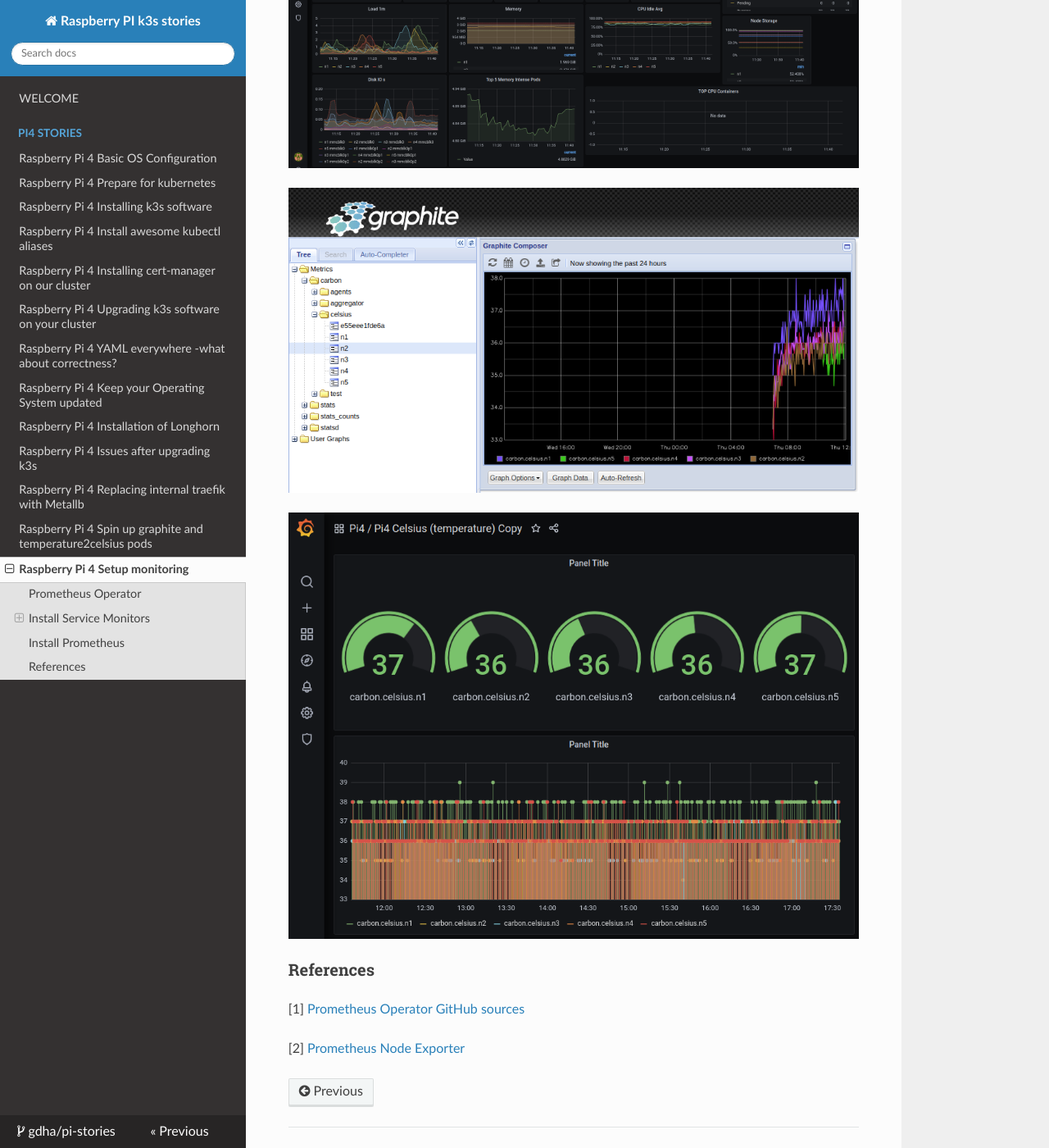
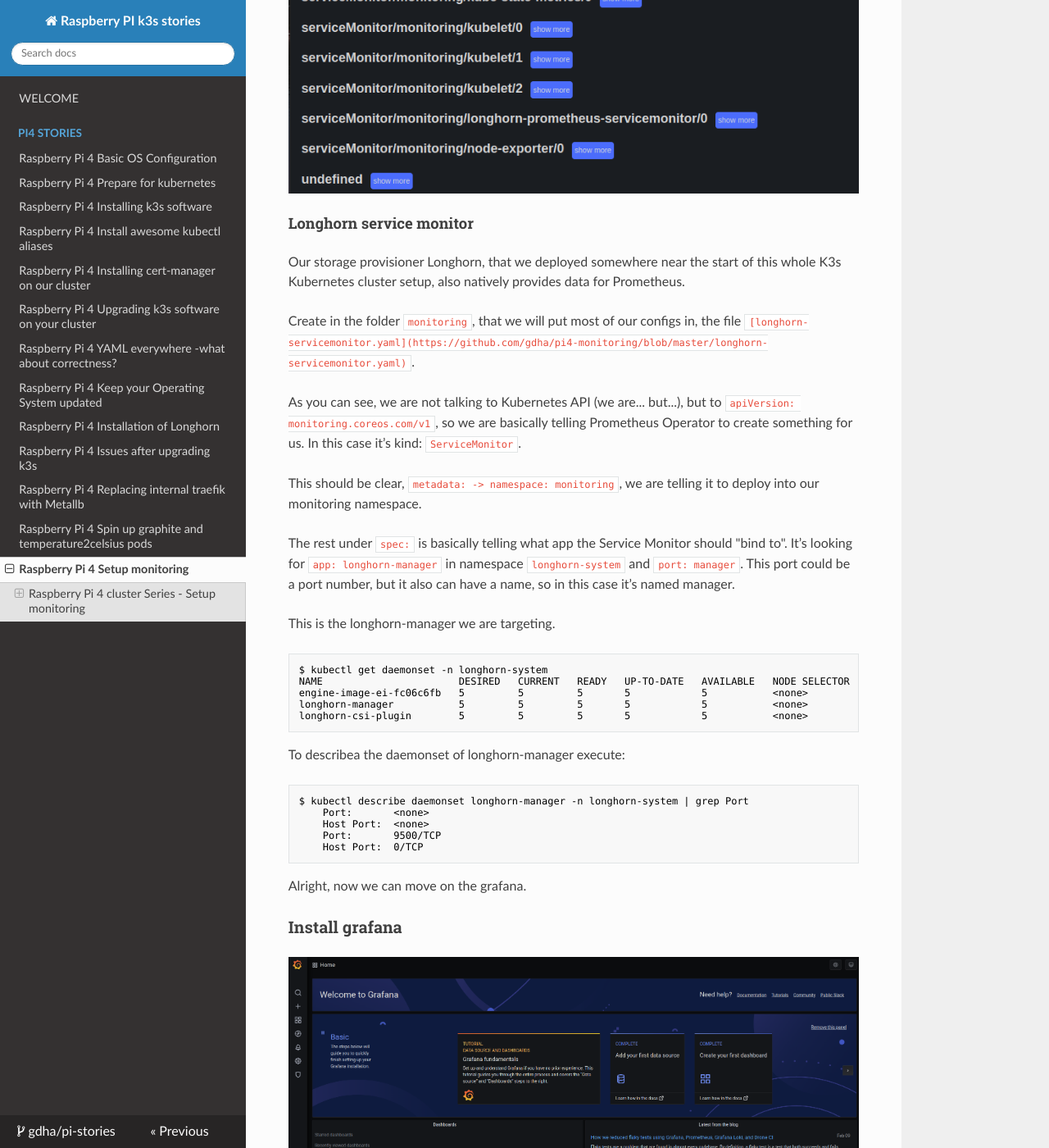
Before and after one commit to gdha/pi-stories, an MkDocs documentation site: the page built from docs/pi-stories13.md, in a window 1280 px wide and 1400 px high, scrolled down 5397 px. Shown: the whole window at 82% size. Built offline with MkDocs 1.6.1, drawn with Linux system fonts in a browser that asks for light colours; nearby versions of some CDN libraries; some of the changed text lies outside the part shown.

Commit message:
pi-storie13 prometheus part added

````diff
--- a/docs/pi-stories13.md
+++ b/docs/pi-stories13.md
@@ -1,4 +1,4 @@
- PI4 Stories
+# PI4 Stories
 
 ## Raspberry Pi 4 cluster Series - Setup monitoring
 
@@ -200,9 +200,60 @@
             storage: 20Gi
 ```
 
+The longhorn volume created is:
+
 ![](img/PVC-prometheus-persistant.png)
 
+The `prometheus-service-ext.yaml` file defines the loadbalancer piece. See:
+
+```bash
+$ kubectl get svc -n monitoring | grep external
+prometheus-external   LoadBalancer   10.43.53.220    192.168.0.232   9090:31862/TCP      45d
+```
+
+When you browse to URL: http://192.168.0.232:9090/ you will get to see :
+
+![](img/prometheus-initial-screen.png)
+
+You can reverse the background colors with the icons on the right corner (I prefer black as background). When you select the "Service Discovery" under the status tab you will see the following screen proofing we receive information about our kubernetes cluster:
+
 ![](img/prometheus.png)
+
+#### Longhorn service monitor
+
+Our storage provisioner Longhorn, that we deployed somewhere near the start of this whole K3s Kubernetes cluster setup, also natively provides data for Prometheus.
+
+Create in the folder `monitoring`, that we will put most of our configs in, the file `[longhorn-servicemonitor.yaml](https://github.com/gdha/pi4-monitoring/blob/master/longhorn-servicemonitor.yaml)`.
+
+As you can see, we are not talking to Kubernetes API (we are... but...), but to `apiVersion: monitoring.coreos.com/v1`, so we are basically telling Prometheus Operator to create something for us. In this case it’s kind: `ServiceMonitor`.
+
+This should be clear, `metadata: -> namespace: monitoring`, we are telling it to deploy into our monitoring namespace.
+
+The rest under `spec:` is basically telling what app the Service Monitor should "bind to". It’s looking for `app: longhorn-manager` in namespace `longhorn-system` and `port: manager`. This port could be a port number, but it also can have a name, so in this case it’s named manager.
+
+This is the longhorn-manager we are targeting.
+
+```bash
+$ kubectl get daemonset -n longhorn-system
+NAME                       DESIRED   CURRENT   READY   UP-TO-DATE   AVAILABLE   NODE SELECTOR   AGE
+engine-image-ei-fc06c6fb   5         5         5       5            5           <none>          48d
+longhorn-manager           5         5         5       5            5           <none>          48d
+longhorn-csi-plugin        5         5         5       5            5           <none>          48d
+```
+
+To describea the daemonset of longhorn-manager execute:
+
+```bash
+$ kubectl describe daemonset longhorn-manager -n longhorn-system | grep Port
+    Port:       <none>
+    Host Port:  <none>
+    Port:       9500/TCP
+    Host Port:  0/TCP
+```
+
+Alright, now we can move on the grafana.
+
+### Install grafana
 
 ![](img/grafana-home.png)
 
````
Also changed, not shown: docs/img/PVC-prometheus-persistant.png.
